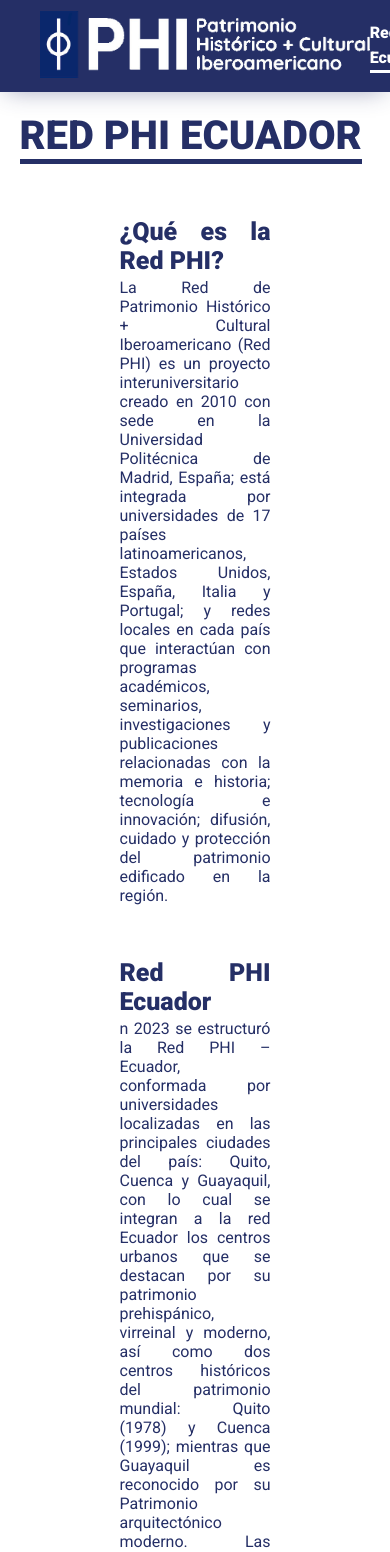
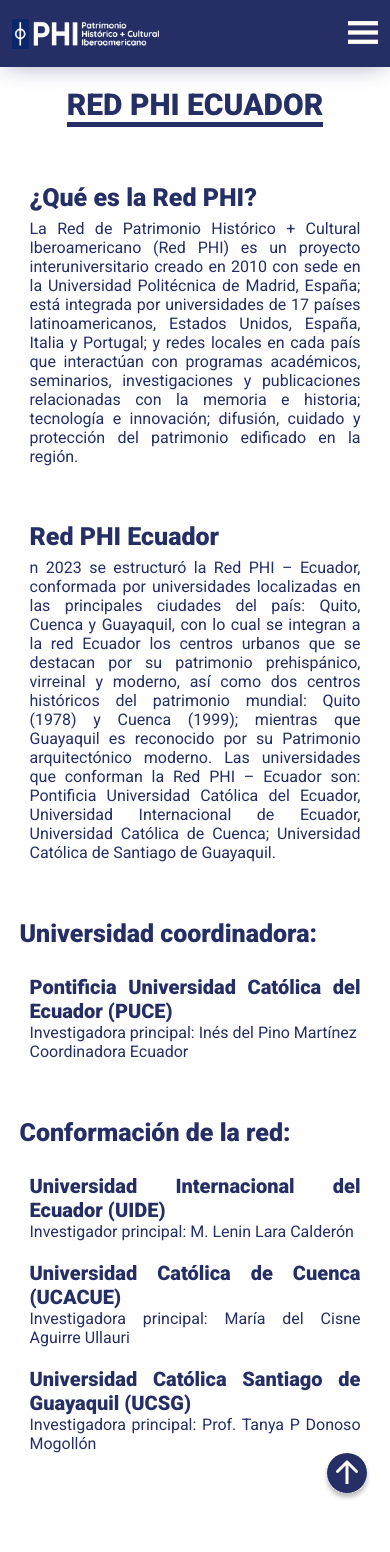
Before and after one commit to MAlexGG/phi-ecuador, a Next.js app: page /phi in a window 390 px wide. Shown: the top 1552 px of the page. After the commit the page ends 1525 px from the top, so only its background shows below. Built offline with nearby package versions, Linux system fonts and the light colour scheme.

Commit message:
red phi mobile

```diff
--- a/app/components/navbar/navbar.module.css
+++ b/app/components/navbar/navbar.module.css
@@ -9,6 +9,7 @@
     box-shadow: 0px 4px 23px -6px rgba(37, 47, 102, 0.45);
     -webkit-box-shadow: 0px 4px 23px -6px rgba(37, 47, 102, 0.45);
     -moz-box-shadow: 0px 4px 23px -6px rgba(37, 47, 102, 0.45);
+    position: fixed;
 }
 
 .imgLogo {
@@ -33,3 +34,9 @@
 .aNoActive {
     color: var(--white-color);
 }
+
+@media screen and (max-width: 992px) {
+    .ctNavbar {
+        display: none;
+    }
+}
--- /dev/null
+++ b/app/components/navbarMobile/navbarMobile.js
@@ -0,0 +1,45 @@
+'use client'
+
+import Image from 'next/image'
+import styles from './navbarMobile.module.css'
+import menu from '../../../public/img/menu.svg'
+import logo from '../../../public/img/logo2.png'
+import { useState } from 'react'
+import { navLinks } from '../../data/navLinks'
+import Link from 'next/link'
+
+export default function NavbarMobile() {
+
+    const [isOpen, setIsOpen] = useState(false);
+
+    const handleClick = () => {
+        setIsOpen(!isOpen);
+    }
+
+  return (
+    <div className={styles.ctNavbarMobile}>
+        <nav className={styles.nav}>
+            <Image
+                src={logo}
+                alt='logo Red PHI Ecuador'
+                className={styles.imgLogo}
+            />
+            <button onClick={handleClick} className={styles.btMenu}>
+                <Image
+                    src={menu}
+                    alt='menu bar'
+                    width='30'
+                />
+            </button>
+        </nav>
+
+        <div className={isOpen ? styles.btOpen : styles.btClose }>
+            {
+                navLinks.map((link, index) => (
+                    <Link href={link.href} key={index} className={styles.aNav}>{link.name}</Link>
+                ))
+            }
+        </div>
+    </div>
+  )
+}
--- /dev/null
+++ b/app/components/navbarMobile/navbarMobile.module.css
@@ -0,0 +1,53 @@
+.ctNavbarMobile {
+    display: none;
+}
+
+@media screen and (max-width: 992px) {
+    .ctNavbarMobile {
+        display: flex;
+        flex-direction: column;
+        justify-content: center;
+        align-items: center;
+    }
+    .nav {
+        display: flex;
+        justify-content: space-between;
+        align-items: center;
+        background-color: var(--main-color);
+        width: 100vw;
+        height: 67px;
+        padding: 0% 3%;
+        /* position: fixed; */
+        box-shadow: 0px 4px 23px -6px rgba(37, 47, 102, 0.45);
+        -webkit-box-shadow: 0px 4px 23px -6px rgba(37, 47, 102, 0.45);
+        -moz-box-shadow: 0px 4px 23px -6px rgba(37, 47, 102, 0.45);
+    }
+    .imgLogo {
+        width: auto;
+        height: 30px;
+    }
+    .btMenu {
+        background-color: transparent;
+        border: none;
+    }
+    .btOpen {
+        display: flex;
+        flex-direction: column;
+        justify-content: space-evenly;
+        align-items: center;
+        background-color: var(--main-color);
+        width: 100vw;
+        height: 100vh;
+    }
+    .btClose {
+        display: none;
+    }
+    .aNav {
+        font-size: 25px;
+        color: var(--white-color);
+        border-bottom: 2px solid white;
+        width: 80%;
+        text-align: center;
+        line-height: 100px;
+    }
+}
--- a/app/phi/page.js
+++ b/app/phi/page.js
@@ -1,11 +1,15 @@
 import Navbar from '../components/navbar/navbar'
 import styles from './page.module.css'
 import {team} from '../data/team'
+import NavbarMobile from '../components/navbarMobile/navbarMobile'
+import up from '../../public/img/up.svg'
+import Image from 'next/image'
 
 export default function About() {
   return (
     <>
     <Navbar/>
+    <NavbarMobile/>
     <main className={styles.main}>
         <h2 className={styles.h2}>RED PHI ECUADOR</h2>
         <section>
@@ -41,8 +45,13 @@
             ))
           }
         </section>
+        <a href='#' className={styles.aUp}>
+          <Image
+            src={up}
+            alt='botón que va al inicio de la página'
+          />
+        </a>
     </main>
     </>
-
   )
 }
--- a/app/phi/page.module.css
+++ b/app/phi/page.module.css
@@ -9,6 +9,7 @@
     font-size: 40px;
     border-bottom: 5px solid var(--main-color);
     font-weight: bold;
+    margin-top: 92px;
 }
 
 .ctText {
@@ -34,3 +35,32 @@
 .h5 {
     font-size: 20px;
 }
+
+.aUp {
+    align-self: flex-end;
+}
+
+@media screen and (max-width: 992px) {
+    .h2 {
+        margin-top: 0px;
+    }
+}
+
+@media screen and (max-width: 576px) {
+    .main {
+        align-items: center;
+    }
+    .h2 {
+        font-size: 30px;
+        text-align: center;
+    }
+    .ctText {
+        padding: 50px 10px 0px 10px;
+    }
+    .ctUni {
+        padding: 20px 10px 0px 10px;
+    }
+    .ctUniversities {
+        margin-top: 50px;
+    }
+}
```
Also changed, not shown: public/img/menu.svg (added), public/img/up.svg (added).
